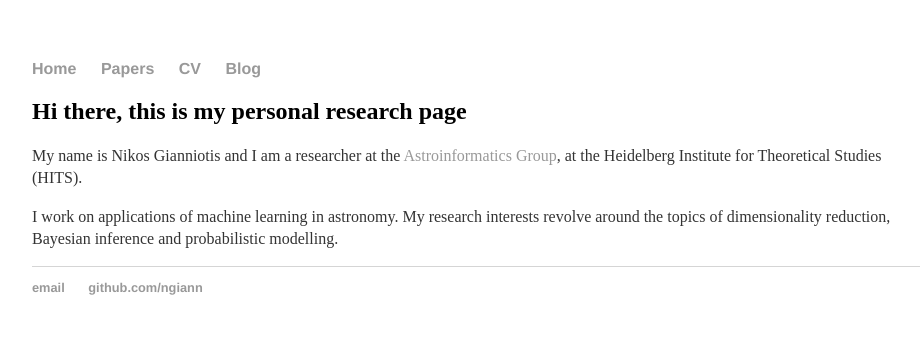
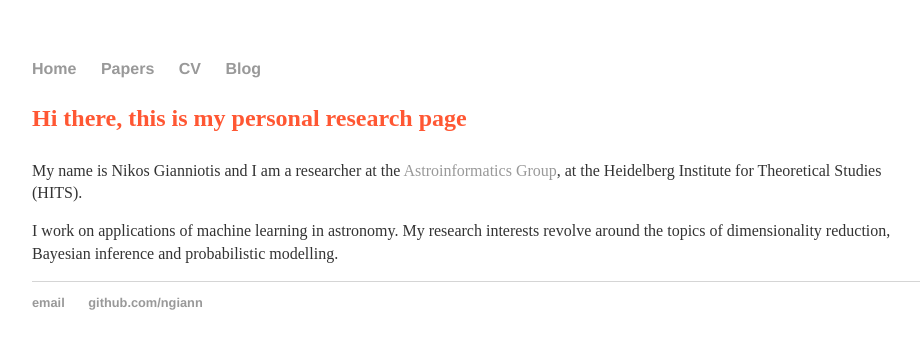
Before and after one commit to ngiann/ngiann.github.io, a Jekyll site: the page built from index.html, in a window 1280 px wide. Shown: the top 349 px of the page, without its empty margins (160-1080 px from the left). Built offline with Jekyll 4.4.1, drawn with Linux system fonts in a browser that asks for light colours.

Commit message:
Update index.html

```diff
--- a/index.html
+++ b/index.html
@@ -3,7 +3,7 @@ layout: default
 title: Nikos Gianniotis, Machine learning researcher
 ---
 <div class="blurb">
-	<h2>Hi there, this is my personal research page</h2>
+	<h2> <p style="color:#FF5733">Hi there, this is my personal research page </p> </h2>
 	<p>My name is Nikos Gianniotis and I am a researcher at the  <a href="https://www.h-its.org/research/ain">Astroinformatics Group</a>, at the Heidelberg Institute for Theoretical Studies (HITS). </p>
 	<p>I work on applications of machine learning in astronomy. My research interests revolve around the topics of dimensionality reduction, Bayesian inference and probabilistic modelling. </p>
 </div><!-- /.blurb -->
```
